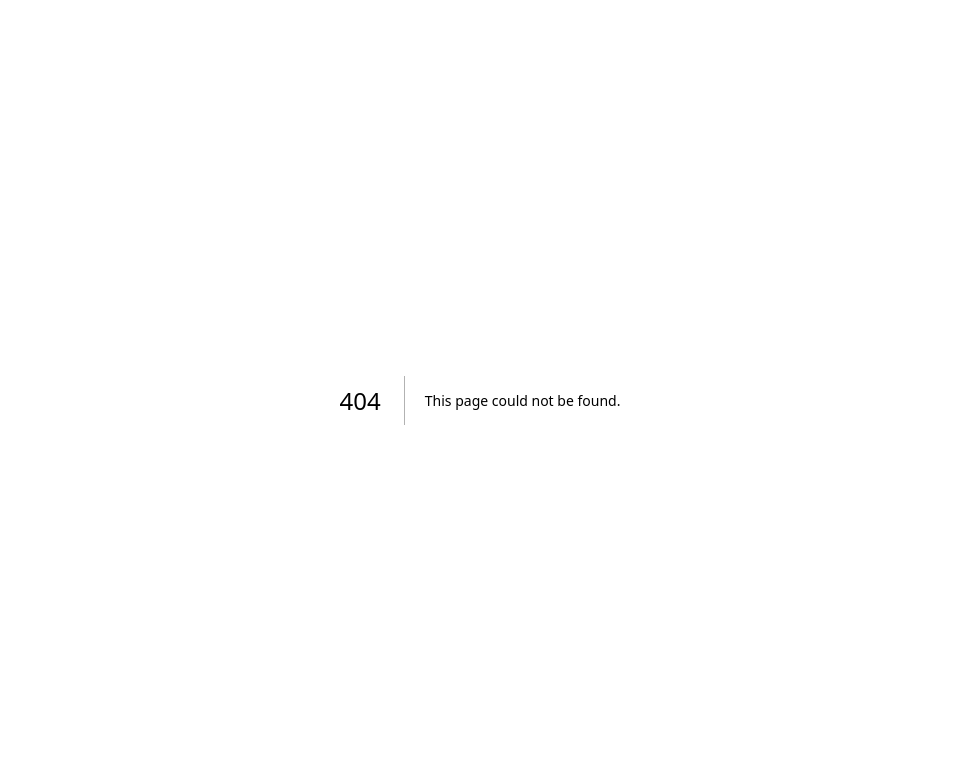
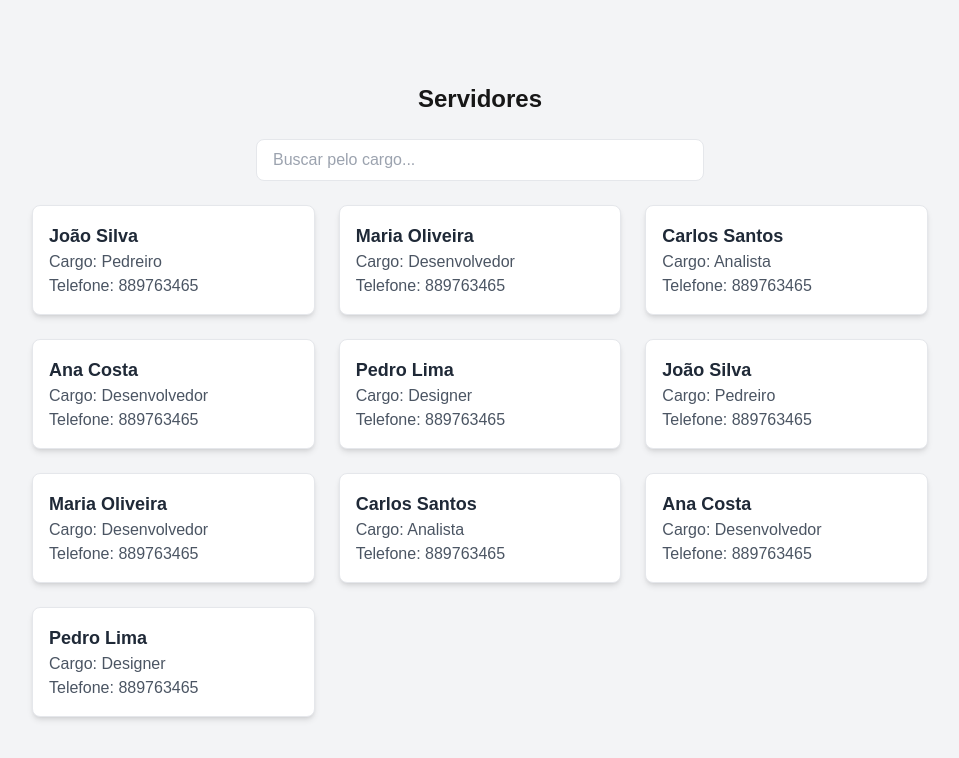
Before and after one commit to victorgomesc/Handyman-Platform, a Next.js app: page /pages/servidores in a window 1280 px wide. Before the commit this address had no page. Shown: the top 758 px of the page, without its empty margins (160-1119 px from the left). Built offline with nearby package versions, Linux system fonts and the light colour scheme.

Commit message:
feat: create and implement SignUpForm and ServicesCard

```diff
--- /dev/null
+++ b/src/app/pages/servidores/page.tsx
@@ -0,0 +1,10 @@
+import ServidoresPage from "@/components/ServicesCards";
+
+
+export default function Servidores(){
+    return (
+        <div>
+            <ServidoresPage />
+        </div>
+    );
+}
--- /dev/null
+++ b/src/app/pages/signup/page.tsx
@@ -0,0 +1,10 @@
+import CadastroForm from "@/components/SignUpForm";
+
+
+export default function SignUp(){
+    return (
+        <div>
+            <CadastroForm />
+        </div>
+    );
+}
--- a/src/components/Header.tsx
+++ b/src/components/Header.tsx
@@ -1,3 +1,4 @@
+import Link from 'next/link'
 import React from 'react'
 
 const Header = () => {
@@ -9,6 +10,14 @@ const Header = () => {
         {/* Menu */}
         <nav>
           <ul className="flex space-x-6">
+          <li>
+              <Link
+                href="/pages/signup"
+                className="hover:text-yellow-300 transition duration-300"
+              >
+                Cadastre-se
+              </Link>
+            </li>
             <li>
               <a
                 href="#"
--- a/src/components/QuoteSection.tsx
+++ b/src/components/QuoteSection.tsx
@@ -35,7 +35,7 @@ const QuoteSection = () => {
             <select className="border border-gray-300 p-4 rounded-lg focus:outline-none focus:ring-2 focus:ring-yellow-500">
               <option>Select Service</option>
               <option>Installation</option>
-              <option>Repair</option>
+              <option>Repairjdjk</option>
               <option>Consultation</option>
             </select>
             {/* Botão */}
@@ -50,7 +50,7 @@ const QuoteSection = () => {
         {/* Por que somos os melhores */}
         <div className="w-full lg:w-1/3 flex flex-col items-center">
           <Image
-                          src="/assets/trabalhador.webp"
+            src="/assets/servico2.webp"
             alt="Service 1"
             className="w-full h-40 object-cover"
             width={300}
--- /dev/null
+++ b/src/components/ServicesCards.tsx
@@ -0,0 +1,60 @@
+"use client"
+
+import { useState } from "react";
+
+const servidores = [
+  { id: 1, nome: "João Silva", cargo: "Pedreiro", telefone: 889763465 },
+  { id: 2, nome: "Maria Oliveira", cargo: "Desenvolvedor", telefone: 889763465 },
+  { id: 3, nome: "Carlos Santos", cargo: "Analista", telefone: 889763465 },
+  { id: 4, nome: "Ana Costa", cargo: "Desenvolvedor", telefone: 889763465 },
+  { id: 5, nome: "Pedro Lima", cargo: "Designer", telefone: 889763465 },
+  { id: 6, nome: "João Silva", cargo: "Pedreiro", telefone: 889763465 },
+  { id: 7, nome: "Maria Oliveira", cargo: "Desenvolvedor", telefone: 889763465 },
+  { id: 8, nome: "Carlos Santos", cargo: "Analista", telefone: 889763465 },
+  { id: 9, nome: "Ana Costa", cargo: "Desenvolvedor", telefone: 889763465 },
+  { id: 10, nome: "Pedro Lima", cargo: "Designer", telefone: 889763465 },
+];
+
+const ServidoresPage = () => {
+  const [searchTerm, setSearchTerm] = useState("");
+
+  // Filtrar servidores com base no cargo pesquisado
+  const filteredServidores = servidores.filter((servidor) =>
+    servidor.cargo.toLowerCase().includes(searchTerm.toLowerCase())
+  );
+
+  return (
+    <div className="flex flex-col items-center justify-center min-h-screen bg-gray-100 p-6">
+      <h1 className="text-2xl font-bold mb-6">Servidores</h1>
+
+      <div className="w-full max-w-md mb-6">
+        <input
+          type="text"
+          className="w-full px-4 py-2 border rounded-lg focus:outline-none focus:ring-2 focus:ring-blue-500"
+          placeholder="Buscar pelo cargo..."
+          value={searchTerm}
+          onChange={(e) => setSearchTerm(e.target.value)}
+        />
+      </div>
+
+      <div className="grid grid-cols-1 sm:grid-cols-2 md:grid-cols-3 gap-6 w-full max-w-4xl">
+        {filteredServidores.map((servidor) => (
+          <div
+            key={servidor.id}
+            className="bg-white shadow-md rounded-lg p-4 border border-gray-200 hover:shadow-lg"
+          >
+            <h2 className="text-lg font-bold text-gray-800">{servidor.nome}</h2>
+            <p className="text-gray-600">Cargo: {servidor.cargo}</p>
+            <p className="text-gray-600">Telefone: {servidor.telefone}</p>
+          </div>
+        ))}
+      </div>
+
+      {filteredServidores.length === 0 && (
+        <p className="text-gray-500 mt-6">Nenhum servidor encontrado com esse cargo.</p>
+      )}
+    </div>
+  );
+};
+
+export default ServidoresPage;
--- /dev/null
+++ b/src/components/SignUpForm.tsx
@@ -0,0 +1,102 @@
+"use client"
+
+import { useState } from "react";
+
+const CadastroForm = () => {
+  const [formType, setFormType] = useState(null); // Define qual formulário exibir
+
+  return (
+    <div className="flex flex-col items-center justify-center min-h-screen bg-gray-100 p-4">
+      <h1 className="text-2xl font-bold mb-4">Cadastro</h1>
+
+      <div className="flex gap-4 mb-6">
+        <button
+          className={`px-4 py-2 rounded font-semibold text-white ${
+            formType === "cliente" ? "bg-blue-500" : "bg-gray-400 hover:bg-gray-500"
+          }`}
+          onClick={() => setFormType("cliente")}
+        >
+          Cliente
+        </button>
+        <button
+          className={`px-4 py-2 rounded font-semibold text-white ${
+            formType === "servidor" ? "bg-green-500" : "bg-gray-400 hover:bg-gray-500"
+          }`}
+          onClick={() => setFormType("servidor")}
+        >
+          Servidor
+        </button>
+      </div>
+
+      {formType === "cliente" && (
+        <form className="w-full max-w-md bg-white shadow-md rounded p-6">
+          <h2 className="text-xl font-bold mb-4">Formulário de Cliente</h2>
+          <div className="mb-4">
+            <label className="block text-gray-700 font-medium mb-2" htmlFor="nome">
+              Nome Completo
+            </label>
+            <input
+              type="text"
+              id="nome"
+              className="w-full px-4 py-2 border rounded-lg focus:outline-none focus:ring-2 focus:ring-blue-500"
+              placeholder="Digite seu nome"
+            />
+          </div>
+          <div className="mb-4">
+            <label className="block text-gray-700 font-medium mb-2" htmlFor="email">
+              Email
+            </label>
+            <input
+              type="email"
+              id="email"
+              className="w-full px-4 py-2 border rounded-lg focus:outline-none focus:ring-2 focus:ring-blue-500"
+              placeholder="Digite seu email"
+            />
+          </div>
+          <button
+            type="submit"
+            className="w-full bg-blue-500 text-white py-2 rounded-lg hover:bg-blue-600"
+          >
+            Enviar
+          </button>
+        </form>
+      )}
+
+      {formType === "servidor" && (
+        <form className="w-full max-w-md bg-white shadow-md rounded p-6">
+          <h2 className="text-xl font-bold mb-4">Formulário de Servidor</h2>
+          <div className="mb-4">
+            <label className="block text-gray-700 font-medium mb-2" htmlFor="nome">
+              Nome Completo
+            </label>
+            <input
+              type="text"
+              id="nome"
+              className="w-full px-4 py-2 border rounded-lg focus:outline-none focus:ring-2 focus:ring-green-500"
+              placeholder="Digite seu nome"
+            />
+          </div>
+          <div className="mb-4">
+            <label className="block text-gray-700 font-medium mb-2" htmlFor="departamento">
+              Departamento
+            </label>
+            <input
+              type="text"
+              id="departamento"
+              className="w-full px-4 py-2 border rounded-lg focus:outline-none focus:ring-2 focus:ring-green-500"
+              placeholder="Digite o departamento"
+            />
+          </div>
+          <button
+            type="submit"
+            className="w-full bg-green-500 text-white py-2 rounded-lg hover:bg-green-600"
+          >
+            Enviar
+          </button>
+        </form>
+      )}
+    </div>
+  );
+};
+
+export default CadastroForm;
--- a/src/components/SolutionsSection.tsx
+++ b/src/components/SolutionsSection.tsx
@@ -42,7 +42,7 @@ const SolutionsSection = () => {
           {/* Card 2 */}
           <div className="bg-white shadow-lg rounded-lg overflow-hidden">
             <Image
-                src="/assets/trabalhador.webp"
+                src="/assets/pedreiro.jpg"
                 alt="Service 1"
                 className="w-full h-40 object-cover"
                 width={300}
@@ -62,7 +62,7 @@ const SolutionsSection = () => {
           {/* Card 3 */}
           <div className="bg-white shadow-lg rounded-lg overflow-hidden">
             <Image
-                src="/assets/trabalhador.webp"
+                src="/assets/encanador.jpg"
                 alt="Service 1"
                 className="w-full h-40 object-cover"
                 width={300}
@@ -82,7 +82,7 @@ const SolutionsSection = () => {
           {/* Card 4 */}
           <div className="bg-white shadow-lg rounded-lg overflow-hidden">
             <Image
-                src="/assets/trabalhador.webp"
+                src="/assets/diarista.jpg"
                 alt="Service 1"
                 className="w-full h-40 object-cover"
                 width={300}
```
Also changed, not shown: public/assets/servico2.webp (added). Lines whose indentation alone changed are shown as unchanged.
